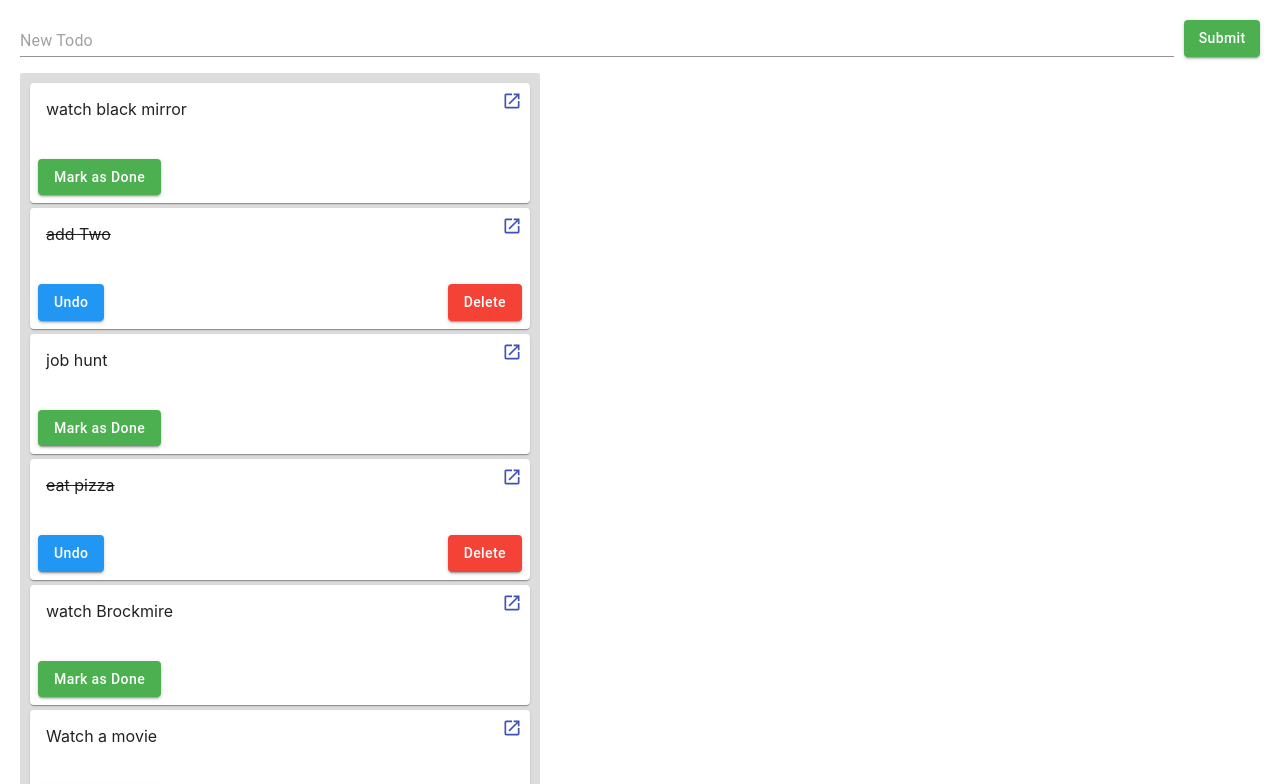
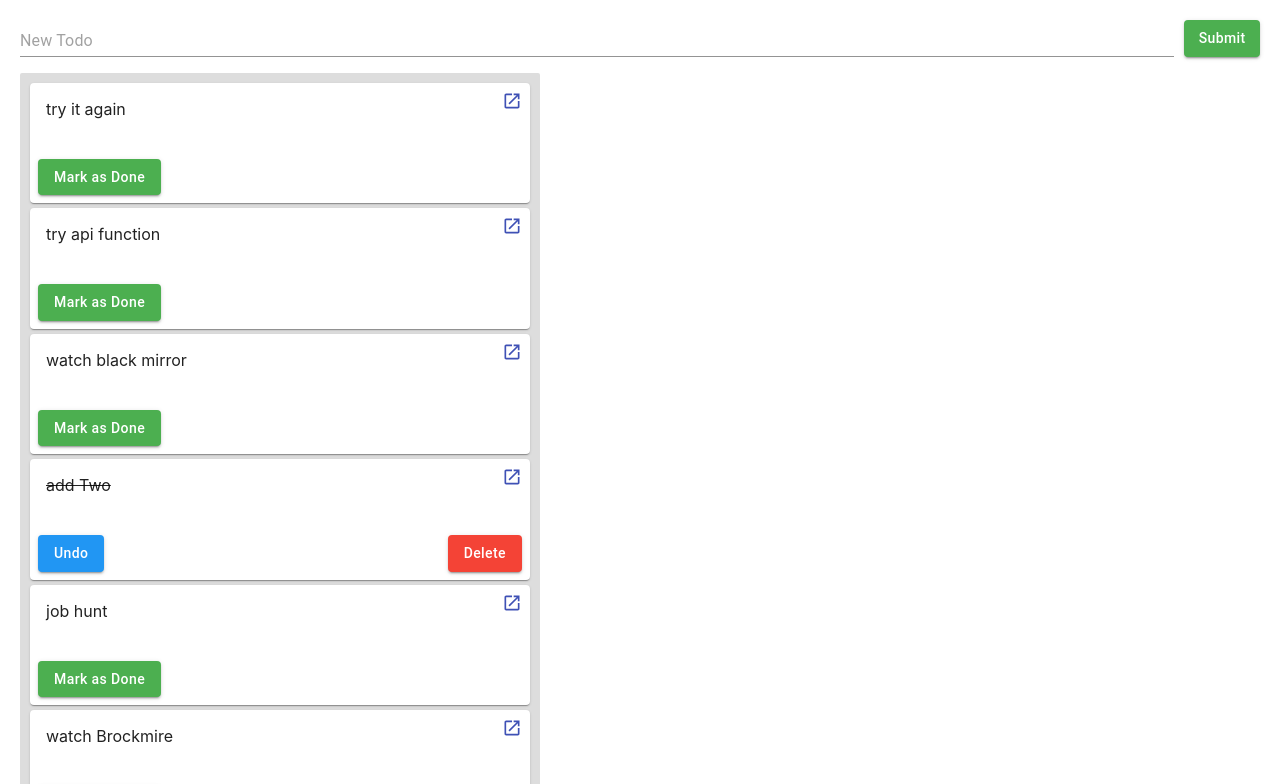
Before and after one commit to bigtone1284/todo-hooks, a React (Create React App) app: page / in a window 1280 px wide. Shown: the top 784 px of the page. Built offline with nearby package versions, Linux system fonts and the light colour scheme; data requests are answered from the project's data file.

Commit message:
api util

```diff
--- a/server/db.json
+++ b/server/db.json
@@ -9,11 +9,6 @@
       "task": "watch Brockmire",
       "done": false,
       "id": 6
-    },
-    {
-      "task": "eat pizza",
-      "done": true,
-      "id": 7
     },
     {
       "task": "job hunt",
@@ -29,6 +24,16 @@
       "task": "watch black mirror",
       "done": false,
       "id": 15
+    },
+    {
+      "task": "try api function",
+      "done": false,
+      "id": 16
+    },
+    {
+      "task": "try it again",
+      "done": false,
+      "id": 17
     }
   ]
 }
--- a/src/components/App.js
+++ b/src/components/App.js
@@ -10,32 +10,22 @@ import {
   DELETE_TODO,
   UPDATE_TODO
 } from '../actions/todosActions';
+import { createTodo, deleteTodo, fetchAllTodos, updateTodo } from '../utils/todoApi';
 
 const App = () => {
   const [todos, dispatch] = useReducer(todosReducer, []);
   const todoRef = useRef();
 
   useEffect(() => {
-    fetch('http://localhost:3004/todos')
-      .then(res => res.json())
+    fetchAllTodos()
       .then(todos => {
         dispatch({ type: ADD_TODOS, payload: { todos } });
       })
       .catch(err => err);
   }, [todoRef]);
 
-  const createTodo = (task) => {
-    return fetch('http://localhost:3004/todos', {
-      method: 'POST',
-      body: JSON.stringify({
-        task,
-        done: false
-      }),
-      headers: {
-        'Content-Type': 'application/json'
-      }
-    })
-      .then(res => res.json())
+  const handleCreateTodo = (task) => {
+    return createTodo(task)
       .then(todo => {
         dispatch({
           type: ADD_TODOS,
@@ -43,36 +33,23 @@ const App = () => {
         });
 
         return !!todo;
-      })
-      .catch(err => err);
-  }
+      });
+  };
 
-  const deleteTodo = (deleteTodoId) => {
-    return fetch(`http://localhost:3004/todos/${deleteTodoId}`, {
-      method: 'DELETE'
-    })
-      .then(({ ok }) => {
-        if (ok) {
+  const handleDeleteTodo = (deleteTodoId) => {
+    return deleteTodo(deleteTodoId)
+      .then(() => {
           dispatch({
             type: DELETE_TODO,
             payload: {
               deleteTodoId
             }
           });
-        }
-      })
-      .catch(err => err);
-  }
+      });
+  };
 
-  const updateTodo = (updateTodoId, updateTodoData) => {
-    return fetch(`http://localhost:3004/todos/${updateTodoId}`, {
-      method: 'PATCH',
-      body: JSON.stringify(updateTodoData),
-      headers: {
-        'Content-Type': 'application/json'
-      }
-    })
-      .then(res => res.json())
+  const handleUpdateTodo = (updateTodoId, updateTodoData) => {
+    return updateTodo(updateTodoId, updateTodoData)
       .then(updatedTodo => {
         dispatch({
           type: UPDATE_TODO,
@@ -80,19 +57,18 @@ const App = () => {
             updatedTodo
           }
         });
-      })
-      .catch(err => err);
-  }
+      });
+  };
 
   return (
     <Router history={history}>
       <div ref={todoRef} className="App">
         <Route path="/" render={() => (
           <TodoApp
-            createTodo={createTodo}
-            deleteTodo={deleteTodo}
+            createTodo={handleCreateTodo}
+            deleteTodo={handleDeleteTodo}
             todos={todos}
-            updateTodo={updateTodo}
+            updateTodo={handleUpdateTodo}
           />
         )} />
         <Route path="/todos/:id" component={TodoModal} />
--- /dev/null
+++ b/src/utils/todoApi.js
@@ -0,0 +1,40 @@
+const URL = 'http://localhost:3004/todos';
+const headers = {
+  'Content-Type': 'application/json'
+};
+
+const callApi = ({ id, method, data } = {}) => {
+  let todoUrl = URL;
+
+  if (id) {
+    todoUrl += `/${id}`;
+  }
+
+  return fetch(todoUrl, { method, body: JSON.stringify(data), headers })
+    .then(res => res.json())
+    .catch(err => err);
+}
+
+export const createTodo = (task) => {
+  const method = 'POST';
+  const data = {
+    task,
+    done: false
+  };
+
+  return callApi({ method, data });
+};
+
+export const deleteTodo = (id) => {
+  const method = 'DELETE';
+
+  return callApi({ id, method });
+}
+
+export const fetchAllTodos = () => callApi();
+
+export const updateTodo = (id, data) => {
+  const method = 'PATCH';
+
+  return callApi({ id, method, data })
+}
```
